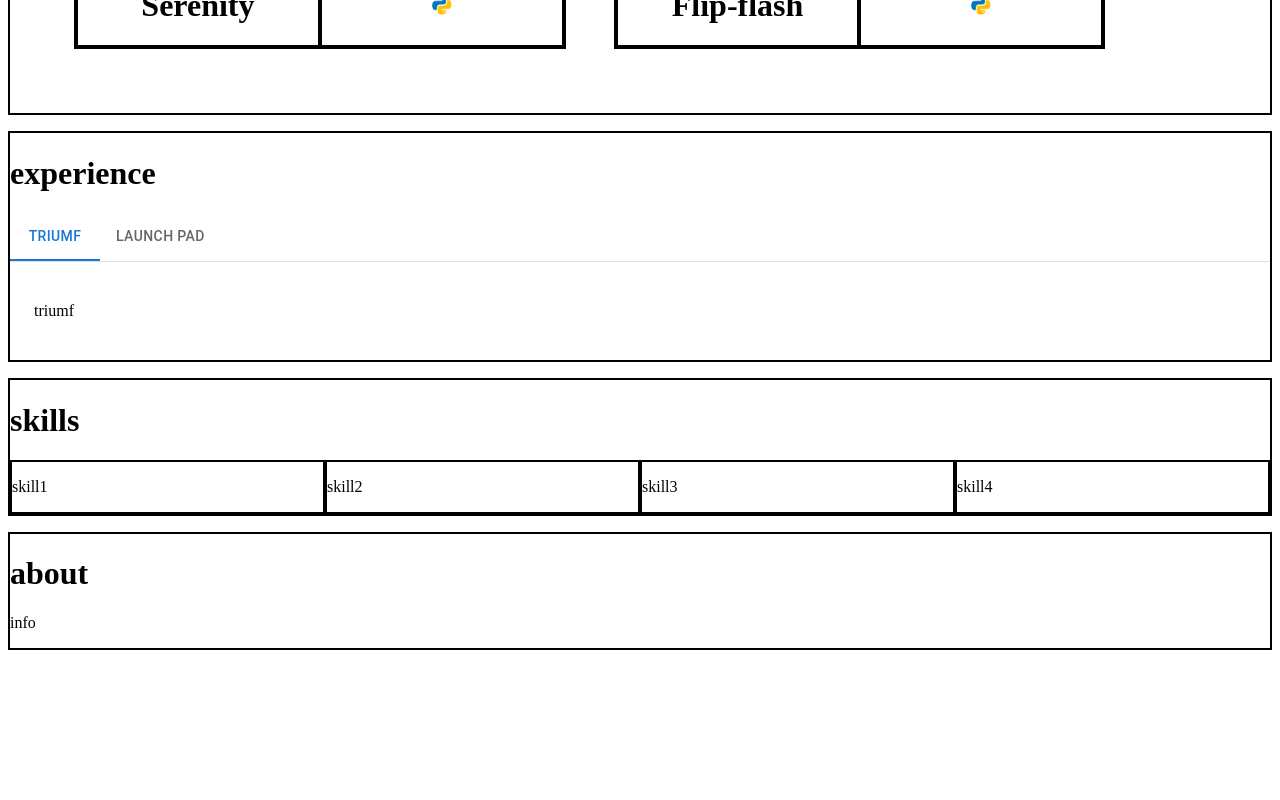
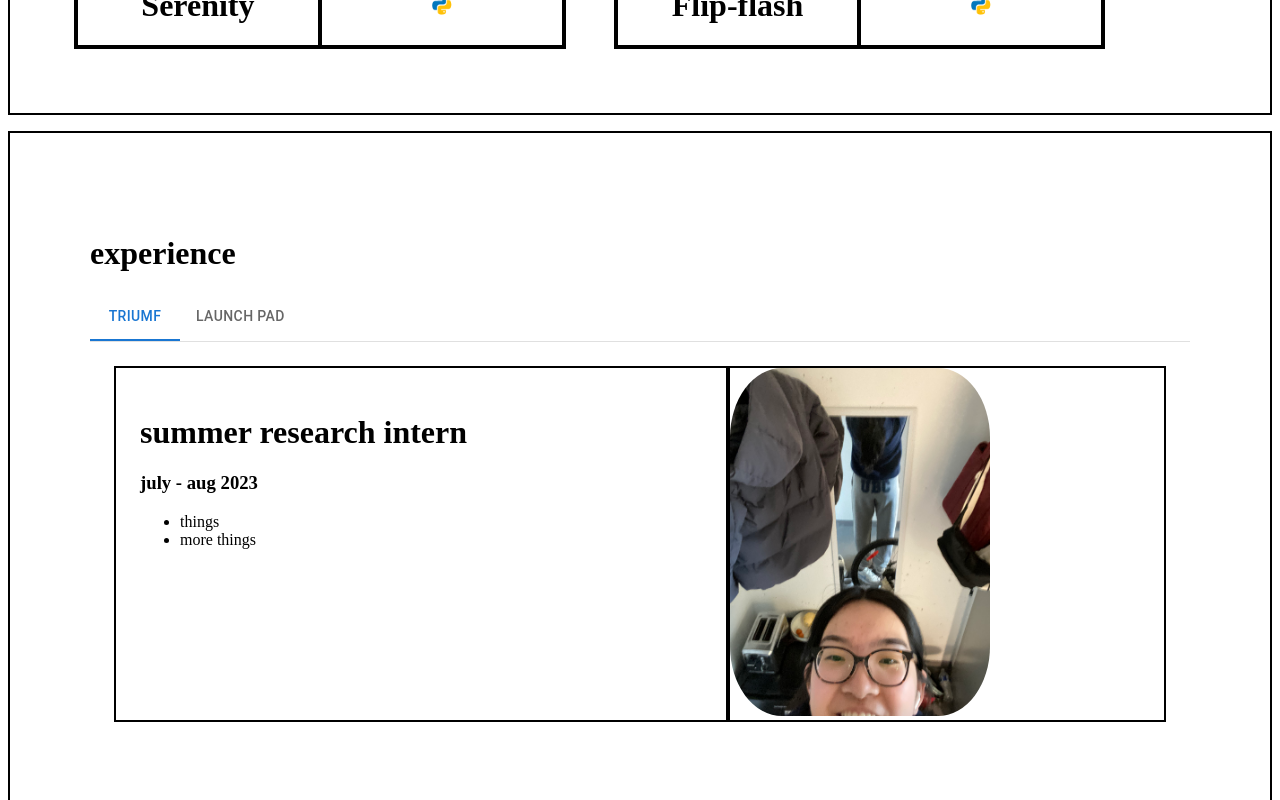
Before and after one commit to gracetxgao/portfolio, a React (Vite) app: page / in a window 1280 px wide. Shown: the part 1340-2140 px from the top of the page. Before the commit the page ends 1998 px from the top, so only its background shows below. Built offline with nearby package versions, Linux system fonts and the light colour scheme; the HTML template or start-up script is replaced by a standard one.

Commit message:
experience tabs

```diff
--- a/src/components/ExperiencePanel.tsx
+++ b/src/components/ExperiencePanel.tsx
@@ -1,9 +1,80 @@
-import { Box } from '@mui/material';
-import ExperienceTabs from './ExperienceTabs';
+import { Box, Tab, Tabs, Grid } from '@mui/material';
+import * as React from 'react';
+import photo from '../assets/placeholder.jpg';
+
+interface TabPanelProps {
+    index: number;
+    value: number;
+    position: String;
+    dates: String;
+    description: Array<String>;
+    image: any;
+}
+
+const TabPanel = (props: TabPanelProps) => {
+
+    const { value, index, position, dates, description, image } = props;
+
+    return (
+      <div hidden={value !== index} id={`simple-tabpanel-${index}`}>
+        {value === index && (
+          <Box sx={{ p: 3 }}>
+            <Grid container>
+                <Grid item xs={7} sm={7} sx={{ border: '2px solid black' }} p={3}>
+                    <h1>{position}</h1>
+                    <h3>{dates}</h3>
+                    <ul>
+                        {description.map(point => {
+                            return (
+                                <li>{point}</li>
+                            )
+                        })}
+                    </ul>
+                </Grid>
+                <Grid item xs={5} sm={5} sx={{ border: '2px solid black' }}>
+                    {image}
+                </Grid>
+            </Grid>
+          </Box>
+        )}
+      </div>
+    );
+  }
+
+  const ExperienceTabs = () => {
+    const [value, setValue] = React.useState(0);
+
+    const handleChange = (event: React.SyntheticEvent, newValue: number) => {
+      setValue(newValue);
+    };
+
+    return (
+      <Box>
+        <Box sx={{ borderBottom: 1, borderColor: 'divider' }}>
+          <Tabs value={value} onChange={handleChange}>
+            <Tab label="triumf" />
+            <Tab label="launch pad" />
+          </Tabs>
+        </Box>
+        <TabPanel value={value} index={0}
+            position={"summer research intern"}
+            dates={"july - aug 2023"}
+            description={["things", "more things"]}
+            image={<img src={photo} width={'60%'} style={{ borderRadius: '20%'}}/>}>
+        </TabPanel>
+        <TabPanel value={value} index={1}
+            position={"software developer"}
+            dates={"sep 2023 - apr 2024"}
+            description={["things", "more things"]}
+            image={<img src={photo} width={'60%'} style={{ borderRadius: '20%'}}/>}>
+        </TabPanel>
+      </Box>
+    );
+  }
 
 const ExperiencePanel = () => {
     return (
-        <Box sx={{ border: '2px solid black' }}>
+        <Box sx={{ border: '2px solid black' }} p={10}>
             <h1>experience</h1>
             <ExperienceTabs></ExperienceTabs>
         </Box>
--- a/src/components/ExperienceTabs.tsx
+++ /dev/null
@@ -1,52 +0,0 @@
-import * as React from 'react';
-import Tabs from '@mui/material/Tabs';
-import Tab from '@mui/material/Tab';
-import Box from '@mui/material/Box';
-
-interface TabPanelProps {
-  children: String;
-  index: number;
-  value: number;
-}
-
-const CustomTabPanel = (props: TabPanelProps) => {
-
-  const { children, value, index } = props;
-
-  return (
-    <div hidden={value !== index} id={`simple-tabpanel-${index}`}>
-      {value === index && (
-        <Box sx={{ p: 3 }}>
-          <p>{children}</p>
-        </Box>
-      )}
-    </div>
-  );
-}
-
-const ExperienceTabs = () => {
-  const [value, setValue] = React.useState(0);
-
-  const handleChange = (event: React.SyntheticEvent, newValue: number) => {
-    setValue(newValue);
-  };
-
-  return (
-    <Box>
-      <Box sx={{ borderBottom: 1, borderColor: 'divider' }}>
-        <Tabs value={value} onChange={handleChange}>
-          <Tab label="triumf" />
-          <Tab label="launch pad" />
-        </Tabs>
-      </Box>
-      <CustomTabPanel value={value} index={0}>
-        triumf
-      </CustomTabPanel>
-      <CustomTabPanel value={value} index={1}>
-        launch pad
-      </CustomTabPanel>
-    </Box>
-  );
-}
-
-export default ExperienceTabs;
--- a/src/components/ProjectsPanel.tsx
+++ b/src/components/ProjectsPanel.tsx
@@ -81,12 +81,34 @@ const ProjectCard = (props: ProjectCardTypes) => {
 }
 
 const ProjectsPanel = () => {
-    const [isHovering, setIsHovering] = useState(false)
-    const handleMouseOver = () => {
-        setIsHovering(true)
+    const [isHoveringOne, setIsHoveringOne] = useState(false)
+    const [isHoveringTwo, setIsHoveringTwo] = useState(false)
+    const [isHoveringThree, setIsHoveringThree] = useState(false)
+    const [isHoveringFour, setIsHoveringFour] = useState(false)
+
+    const handleMouseOverOne = () => {
+        setIsHoveringOne(true)
     }
-    const handleMouseOut = () => {
-        setIsHovering(false)
+    const handleMouseOutOne = () => {
+        setIsHoveringOne(false)
+    }
+    const handleMouseOverTwo = () => {
+        setIsHoveringTwo(true)
+    }
+    const handleMouseOutTwo = () => {
+        setIsHoveringTwo(false)
+    }
+    const handleMouseOverThree = () => {
+        setIsHoveringThree(true)
+    }
+    const handleMouseOutThree = () => {
+        setIsHoveringThree(false)
+    }
+    const handleMouseOverFour = () => {
+        setIsHoveringFour(true)
+    }
+    const handleMouseOutFour = () => {
+        setIsHoveringFour(false)
     }
 
     return (
@@ -94,15 +116,15 @@ const ProjectsPanel = () => {
             <h1>projects</h1>
             <Grid container>
                 <Grid item xs={5} sm={5} sx={{ border: '2px solid black' }} m={3}>
-                    <div onMouseOver={handleMouseOver} onMouseOut={handleMouseOut}>
-                        {!isHovering &&
+                    <div onMouseOver={handleMouseOverOne} onMouseOut={handleMouseOutOne}>
+                        {!isHoveringOne &&
                             <ProjectCover
                             title={"Notable"}
                             hasAward={true}
                             awards={["Hack to School 2022", "MesoHacks 2022"]}
                             tools={[{python}]}/>
                         }
-                        {isHovering &&
+                        {isHoveringOne &&
                             <ProjectCard
                                 title={"Notable"}
                                 hasAward={true}
@@ -114,14 +136,14 @@ const ProjectsPanel = () => {
                     </div>
                 </Grid>
                 <Grid item xs={5} sm={5} sx={{ border: '2px solid black' }} m={3}>
-                    <div onMouseOver={handleMouseOver} onMouseOut={handleMouseOut}>
-                        {!isHovering &&
+                    <div onMouseOver={handleMouseOverTwo} onMouseOut={handleMouseOutTwo}>
+                        {!isHoveringTwo &&
                             <ProjectCover
                             title={"Kanplan"}
                             hasAward={false}
                             tools={['react']}/>
                         }
-                        {isHovering &&
+                        {isHoveringTwo &&
                             <ProjectCard
                                 title={"Kanplan"}
                                 hasAward={false}
@@ -132,14 +154,14 @@ const ProjectsPanel = () => {
                     </div>
                 </Grid>
                 <Grid item xs={5} sm={5} sx={{ border: '2px solid black' }} m={3}>
-                    <div onMouseOver={handleMouseOver} onMouseOut={handleMouseOut}>
-                        {!isHovering &&
+                    <div onMouseOver={handleMouseOverThree} onMouseOut={handleMouseOutThree}>
+                        {!isHoveringThree &&
                             <ProjectCover
                             title={"Serenity"}
                             hasAward={false}
                             tools={['react']}/>
                         }
-                        {isHovering &&
+                        {isHoveringThree &&
                             <ProjectCard
                                 title={"Serenity"}
                                 hasAward={false}
@@ -150,14 +172,14 @@ const ProjectsPanel = () => {
                     </div>
                 </Grid>
                 <Grid item xs={5} sm={5} sx={{ border: '2px solid black' }} m={3}>
-                    <div onMouseOver={handleMouseOver} onMouseOut={handleMouseOut}>
-                        {!isHovering &&
+                    <div onMouseOver={handleMouseOverFour} onMouseOut={handleMouseOutFour}>
+                        {!isHoveringFour &&
                             <ProjectCover
                             title={"Flip-flash"}
                             hasAward={false}
                             tools={['react']}/>
                         }
-                        {isHovering &&
+                        {isHoveringFour &&
                             <ProjectCard
                                 title={"Flip-flash"}
                                 hasAward={false}
```
Also changed, not shown: 1 other file (tests, documents, lock files or other folders).
